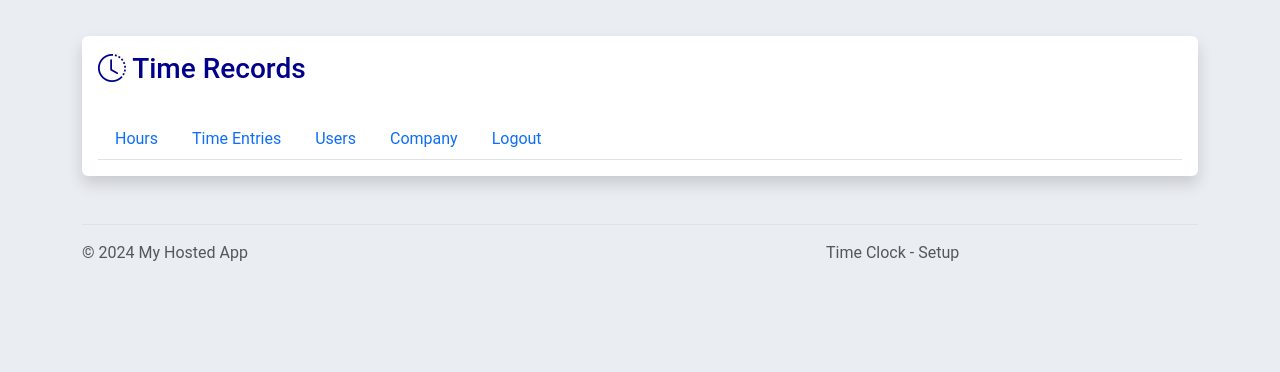
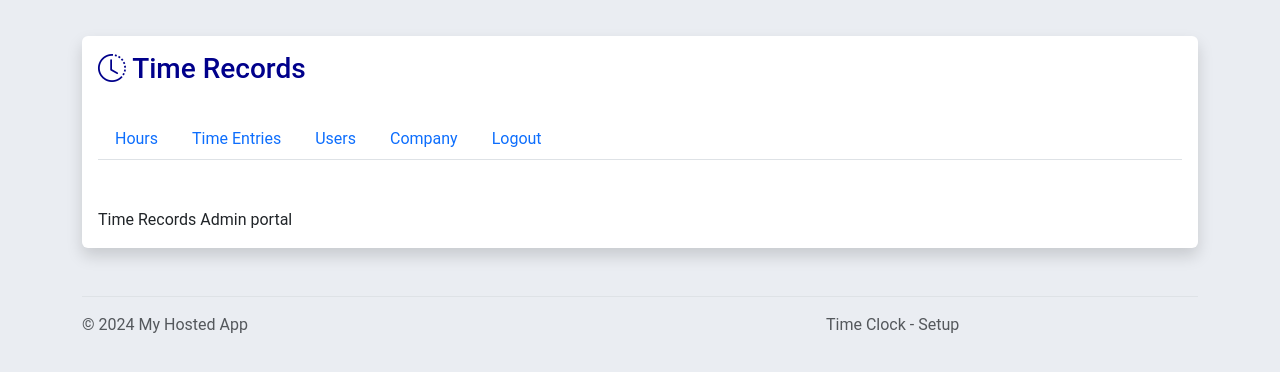
Before and after one commit to stinson6016/TimeClock, a Flask app: template myapp/records/templates/records/records.html in a window 1280 px wide. Shown: the part 48-420 px from the top of the page. Run offline with Flask 3, Linux system fonts and the light colour scheme; the template is opened without the code that fills it, so the values that code supplies are empty; the visitor is signed in with stand-in values (Sample User, id 1); some libraries are stand-ins or nearby versions.

Commit message:
readded a line to the tabs

```diff
--- a/myapp/records/templates/records/records-tabs.html
+++ b/myapp/records/templates/records/records-tabs.html
@@ -40,3 +40,8 @@
         <a class="nav-link " href="#">Logout</a>
     </li>
 </ul>
+
+<br/>
+<br/>
+
+Time Records Admin portal
```
Also changed, not shown: 1 other file.
